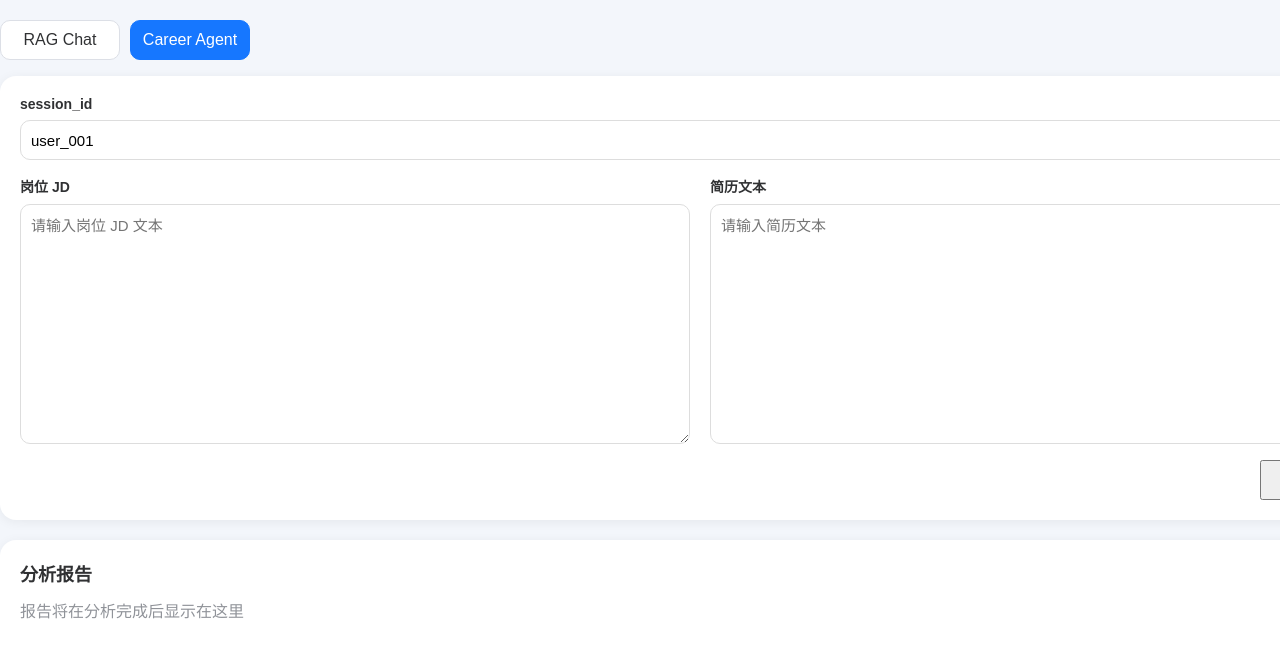
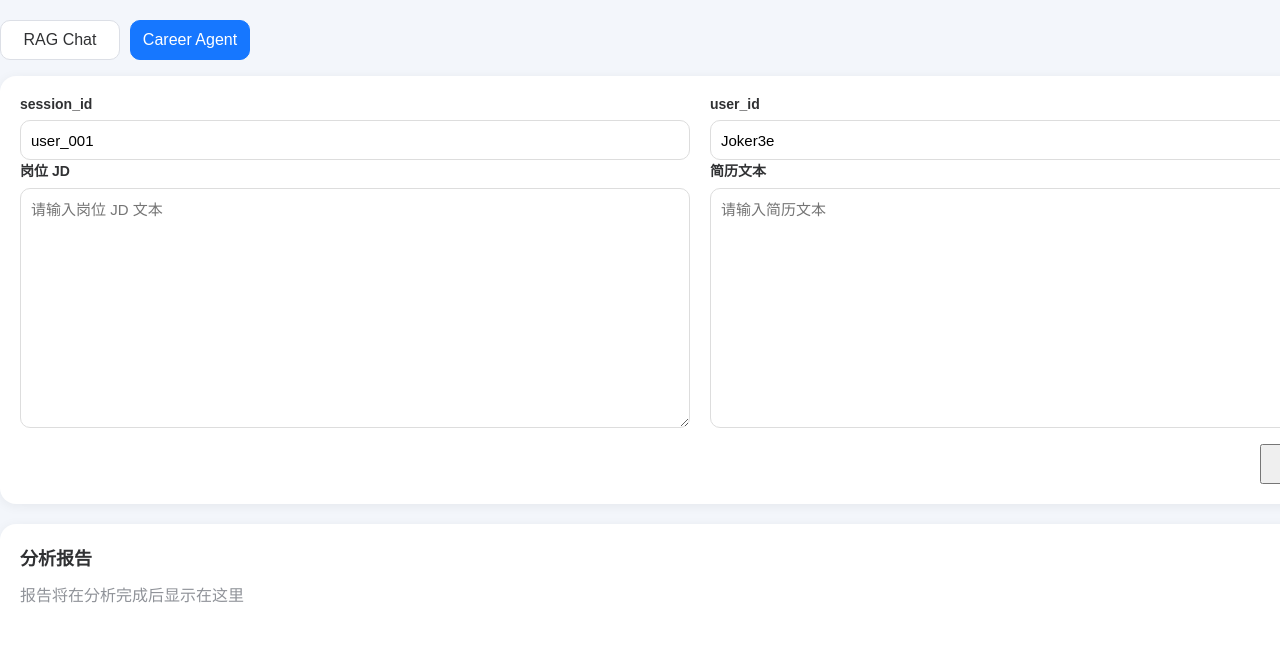
Before and after one commit to Joker3e3/rag-chat-ui, a Vue app: page /career-agent in a window 1280 px wide. Shown: the top 658 px of the page. Built offline with nearby package versions, Linux system fonts and the light colour scheme.

Commit message:
agent页输入框修改

```diff
--- a/src/views/CareerAgent.vue
+++ b/src/views/CareerAgent.vue
@@ -7,6 +7,7 @@ const CAREER_AGENT_URL = 'http://127.0.0.1:8010/career_agent/analyze'
 const md = new MarkdownIt()
 
 const sessionId = ref('user_001')
+const userId = ref('Joker3e')
 const jobDescription = ref('')
 const resumeText = ref('')
 const report = ref('')
@@ -25,6 +26,7 @@ const analyzeCareer = async () => {
   try {
     const response = await axios.post(CAREER_AGENT_URL, {
       session_id: sessionId.value,
+      user_id: userId.value,
       job_description: jobDescription.value,
       resume_text: resumeText.value,
     })
@@ -45,6 +47,11 @@ const analyzeCareer = async () => {
       <div class="career-field">
         <label for="session-id">session_id</label>
         <input id="session-id" v-model="sessionId" type="text" />
+      </div>
+
+      <div class="career-field career-user-field">
+        <label for="user-id">user_id</label>
+        <input id="user-id" v-model="userId" type="text" />
       </div>
 
       <div class="career-grid">
@@ -105,6 +112,25 @@ const analyzeCareer = async () => {
   display: flex;
   flex-direction: column;
   gap: 8px;
+}
+
+.career-user-field {
+  margin-top: 0;
+}
+
+.career-form > .career-field:first-child,
+.career-form > .career-user-field {
+  float: left;
+  width: calc(50% - 10px);
+}
+
+.career-form > .career-user-field {
+  float: right;
+  margin-left: 20px;
+}
+
+.career-form > .career-user-field + .career-grid {
+  clear: both;
 }
 
 .career-field label {
```
Also changed, not shown: 2 other files (tests, documents, lock files or other folders).
